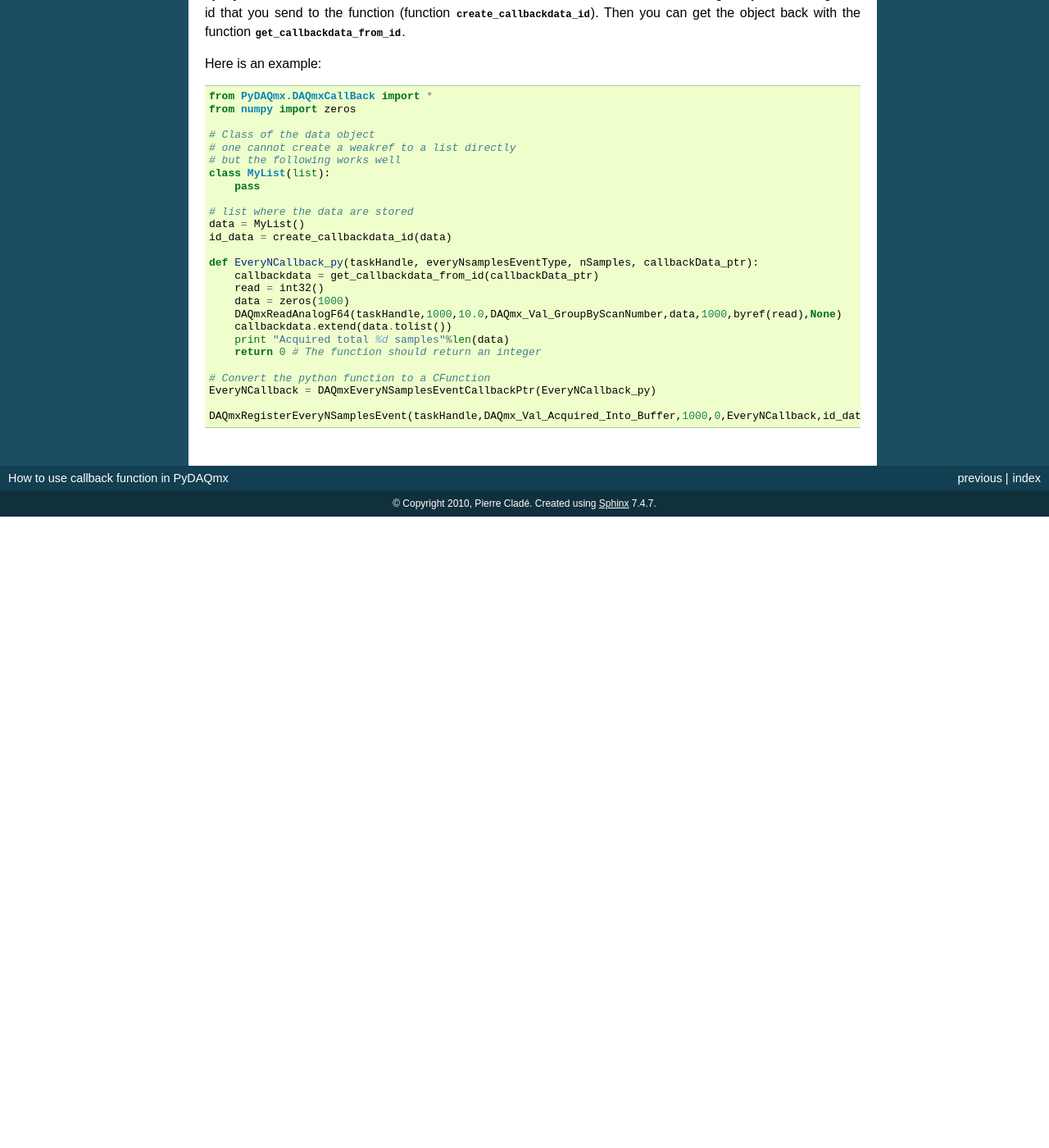
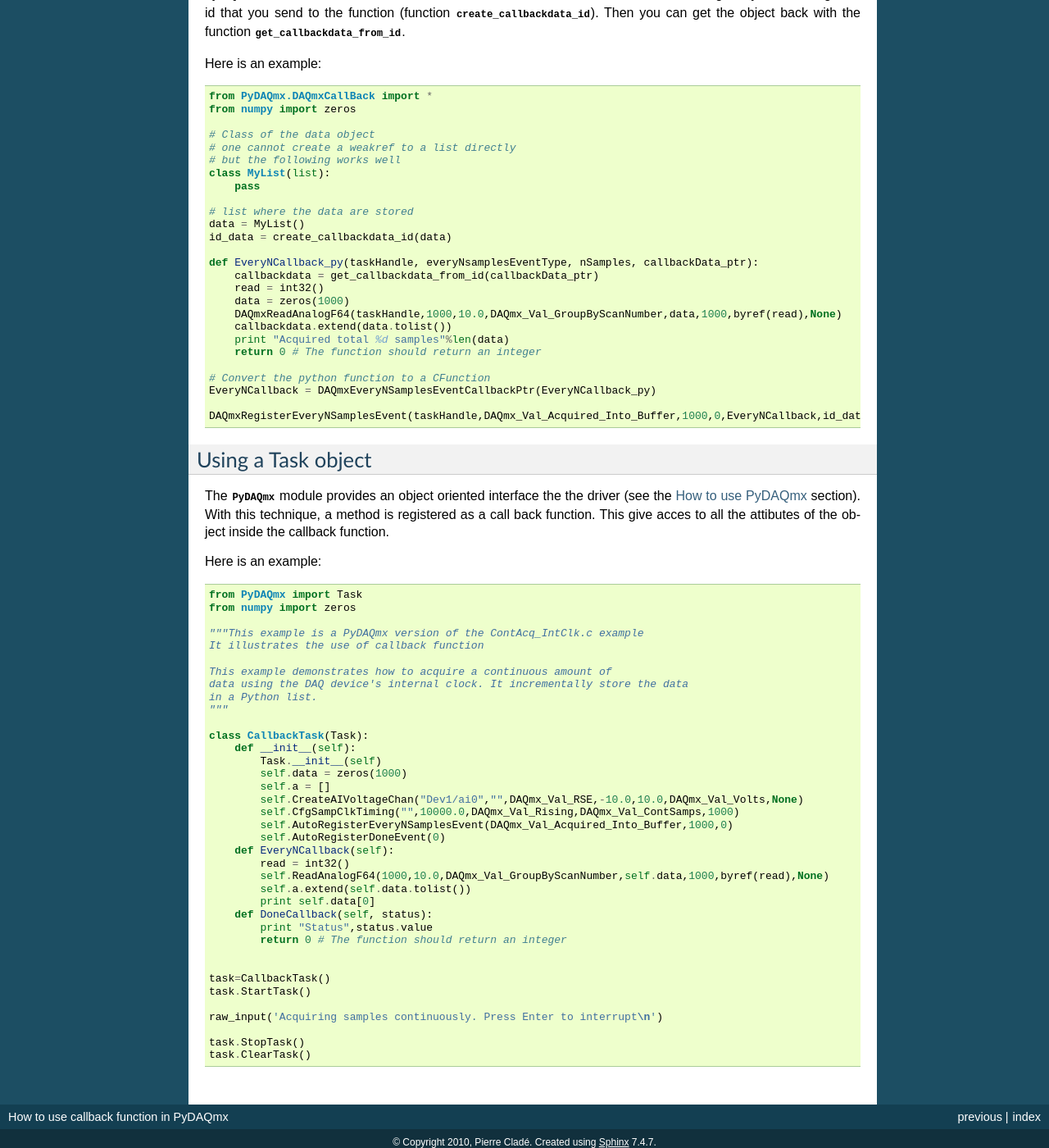
Before and after one commit to clade/PyDAQmx, a Sphinx documentation site: the page built from doc/callback.rst, in a window 1280 px wide and 1400 px high, scrolled down 879 px. Shown: the whole window at 82% size. Built offline with Sphinx 7.4.7, drawn with Linux system fonts in a browser that asks for light colours; formulas are drawn with MathJax 3; before the commit the page ends 1509 px from its top, so only the background shows below that; some of the changed text lies outside the part shown.

Commit message:
Add the callback example using a Task object in the doc

```diff
--- a/doc/callback.rst
+++ b/doc/callback.rst
@@ -11,9 +11,10 @@
 :mod:`PyDAQmx.DAQmxTypes`).
 
 The :mod:`PyDAQmx.DAQmxCallBack` module provide an mechanism to send
-data to the callback function (see the second example)
+data to the callback function (see the second example). If you want to use
+callback, the most effective way is to use a Task object (see the last example).
 
-An complete example is available on the GitHub `repository
+Examples are available on the GitHub `repository
 <https://github.com/clade/PyDAQmx>`_, in the :file:`PyDAQmx\example`
 directory.
 
@@ -77,3 +78,48 @@
      EveryNCallback = DAQmxEveryNSamplesEventCallbackPtr(EveryNCallback_py)
 
      DAQmxRegisterEveryNSamplesEvent(taskHandle,DAQmx_Val_Acquired_Into_Buffer,1000,0,EveryNCallback,id_data)
+
+Using a Task object
+-------------------
+
+The :mod:`PyDAQmx` module provides an object oriented interface the the driver (see the `How to use PyDAQmx <usage>`_ section). With this technique, a method is registered as a call back function. This give acces to all the attibutes of the object inside the callback function.
+
+Here is an example::
+
+    from PyDAQmx import Task
+    from numpy import zeros
+
+    """This example is a PyDAQmx version of the ContAcq_IntClk.c example
+    It illustrates the use of callback function
+
+    This example demonstrates how to acquire a continuous amount of
+    data using the DAQ device's internal clock. It incrementally store the data
+    in a Python list.
+    """
+
+    class CallbackTask(Task):
+        def __init__(self):
+            Task.__init__(self)
+            self.data = zeros(1000)
+            self.a = []
+            self.CreateAIVoltageChan("Dev1/ai0","",DAQmx_Val_RSE,-10.0,10.0,DAQmx_Val_Volts,None)
+            self.CfgSampClkTiming("",10000.0,DAQmx_Val_Rising,DAQmx_Val_ContSamps,1000)
+            self.AutoRegisterEveryNSamplesEvent(DAQmx_Val_Acquired_Into_Buffer,1000,0)
+            self.AutoRegisterDoneEvent(0)
+        def EveryNCallback(self):
+            read = int32()
+            self.ReadAnalogF64(1000,10.0,DAQmx_Val_GroupByScanNumber,self.data,1000,byref(read),None)
+            self.a.extend(self.data.tolist())
+            print self.data[0]
+        def DoneCallback(self, status):
+            print "Status",status.value
+            return 0 # The function should return an integer
+
+
+    task=CallbackTask()
+    task.StartTask()
+
+    raw_input('Acquiring samples continuously. Press Enter to interrupt\n')
+
+    task.StopTask()
+    task.ClearTask()
```
